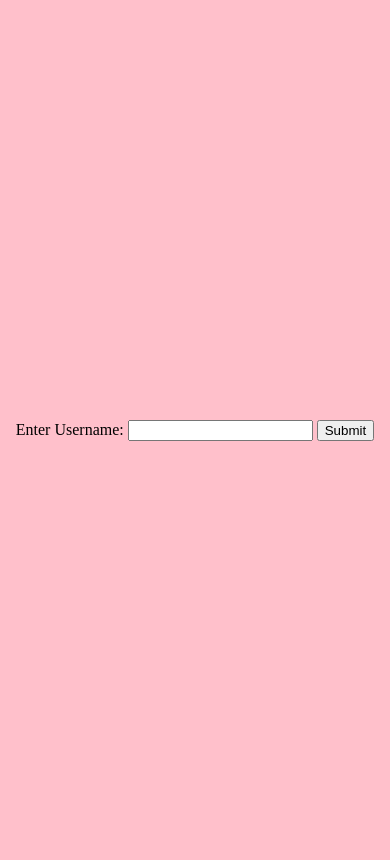
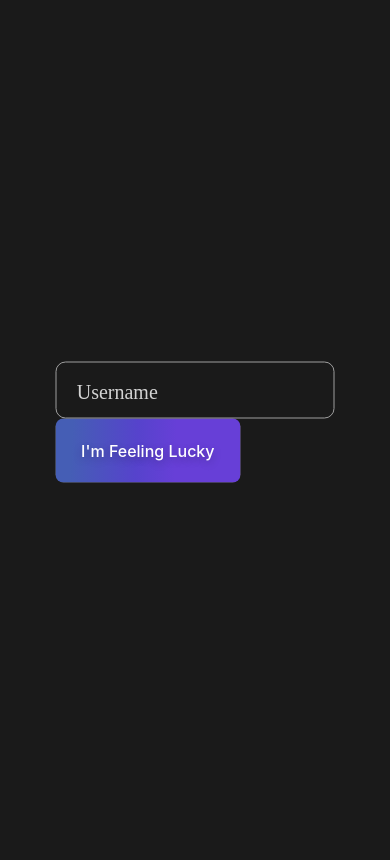
Before and after one commit to Courtesi/animeRecommender, a Django app: page / in a window 390 px wide. After the commit the page ends 483 px from the top, so only its background shows below. Run offline with Django 4.2, Linux system fonts and the light colour scheme.

Commit message:
added image window and ai generation, created helper_functions.py

```diff
--- a/AnimeRecommendationSystem/myapp/static/myapp/style.css
+++ b/AnimeRecommendationSystem/myapp/static/myapp/style.css
@@ -1,18 +1,26 @@
+/* body {
+    background: #1a1a1a;
+    min-height: 100vh;
+} */
+
 body {
-    background: pink;
+    height: 100vh;
+    width: 100vw;
+    background-color: #1a1a1a;
+    margin: 0rem;
+    overflow: hidden;
 }
+/* * { border: 1px solid white; } */
 
-.center-container {
-    display: flex;
-    justify-content: center;
-    align-items: center;
-    height: 100vh; /* Adjust the height based on your needs */
-}
 .input-group {
     font-size: 1.25rem;
     position: relative;
     --primary: #2196f3;
-    text-align: center;
+    position: absolute;
+    top: 50%;
+    left: 50%;
+    transform: translate(-50%, -50%);
+    padding: 10px;
 }
 
 .input {
@@ -22,23 +30,22 @@ body {
     border: 1px solid #9e9e9e;
     border-radius: 10px;
     transition: 150ms cubic-bezier(0.4, 0, 0.2, 1);
+    /* width: 50%;
+    margin: auto; */
 }
 
 .label {
     position: absolute;
-    top: 1rem;
-    left: 1rem;
+    top: 1.8rem;
+    left: 1.95rem;
     color: #d4d4d4;
     pointer-events: none;
     transition: 150ms cubic-bezier(0.4, 0, 0.2, 1);
-    display: flex;
-    justify-content: center;
-    align-items: center;
-    height: 100vh; /* Adjust the height based on your needs */
 }
 
 .input:focus {
     border: 1px solid var(--primary);
+    border: 1px solid yellow;
 }
 
 .input:is(:focus, :valid) ~ label {
@@ -47,3 +54,49 @@ body {
     padding-inline: 0.3rem;
     color: var(--primary);
 }
+
+.button-36 {
+    background-image: linear-gradient(92.88deg, #455EB5 9.16%, #5643CC 43.89%, #673FD7 64.72%);
+    border-radius: 8px;
+    border-style: none;
+    box-sizing: border-box;
+    color: #FFFFFF;
+    cursor: pointer;
+    flex-shrink: 0;
+    font-family: "Inter UI","SF Pro Display",-apple-system,BlinkMacSystemFont,"Segoe UI",Roboto,Oxygen,Ubuntu,Cantarell,"Open Sans","Helvetica Neue",sans-serif;
+    font-size: 16px;
+    font-weight: 500;
+    height: 4rem;
+    padding: 0 1.6rem;
+    text-align: center;
+    text-shadow: rgba(0, 0, 0, 0.25) 0 3px 8px;
+    transition: all .5s;
+    user-select: none;
+    -webkit-user-select: none;
+    touch-action: manipulation;
+}
+
+.button-36:hover {
+    box-shadow: rgba(80, 63, 205, 0.5) 0 1px 30px;
+    transition-duration: .1s;
+}
+
+#image-track > .image {
+    width: 40vmin;
+    height: 56vmin;
+    object-fit: cover;
+    object-position: 100% 50%;
+}
+
+#image-track {
+    display: flex;
+    gap: 4vmin;
+    position: absolute;
+    left: 50%;
+    top: 50%;
+    transform: translate(0%, -50%);
+}
+
+#welcome {
+    color: white;
+}
--- a/AnimeRecommendationSystem/myapp/templates/myapp/index.html
+++ b/AnimeRecommendationSystem/myapp/templates/myapp/index.html
@@ -9,20 +9,14 @@
 </head>
 
 <body>
-    <!-- <div class="center-container">
+    <!-- <div class="" -->
+    <form action="{% url 'process_form' %}" method="post">
+        {% csrf_token %}
         <div class="input-group">
-            <input class="input" required type="text" id="username">
+            <input class="input" required type="text" id="username" name="username">
             <label class="label" for="username">Username</label>
+            <button class="button-36" role="button" type="submit">I'm Feeling Lucky</button>
         </div>
-    </div> -->
-
-    <div class="center-container">
-        <form action="{% url 'process_form' %}" method="post">
-            {% csrf_token %}
-            <label for="username">Enter Username:</label>
-            <input type="text" id="username" name="username" required>
-            <button type="submit">Submit</button>
-        </form>
-    </div>
+    </form>
 </body>
 </html>
--- a/AnimeRecommendationSystem/myapp/views.py
+++ b/AnimeRecommendationSystem/myapp/views.py
@@ -13,7 +13,7 @@ def process_form(request):
         # Now you can run your Python script with the 'username' variable
 
         # For example, print the username:
-        print(f"Received username: {username}")
+        # print(f"Received username: {username}")
 
         template = loader.get_template("myapp/result.html")
         # Add your Python script execution logic here
--- a/AnimeRecommendationSystem/src/tokengenerator.py
+++ b/AnimeRecommendationSystem/src/tokengenerator.py
@@ -1,11 +1,7 @@
 import json
 import requests
 import secrets
-
-
-CLIENT_ID = 'd1b6de05b5d14675f54d1772d7804985'
-CLIENT_SECRET = 'e7e89969a9181d55aa13a5b1d51ec23688440275f8d82330f3196c4467fb97f1'
-
+from client_id import CLIENT_ID, CLIENT_SECRET
 
 # 1. Generate a new Code Verifier / Code Challenge.
 def getCodeVerifier() -> str:
```
Also changed, not shown: AnimeRecommendationSystem/myapp/static/myapp/index.js (added, +30 -0 lines), AnimeRecommendationSystem/myapp/templates/myapp/result.html (+39 -2 lines), AnimeRecommendationSystem/src/getrequest.py (+9 -2 lines), AnimeRecommendationSystem/src/helper_functions.py (added, +140 -0 lines), AnimeRecommendationSystem/src/main.py (+24 -142 lines), AnimeRecommendationSystem/myapp/static/myapp/images/photo-1682685797365-41f45b562c0a.avif (added), AnimeRecommendationSystem/myapp/static/myapp/images/photo-1682687220566-5599dbbebf11.avif (added), AnimeRecommendationSystem/myapp/static/myapp/images/photo-1700771266232-7a31af68eb31.avif (added), AnimeRecommendationSystem/myapp/static/myapp/images/photo-1700993229524-7b771e62875f.avif (added), AnimeRecommendationSystem/myapp/static/myapp/images/photo-1701372554658-f60c1157addd.avif (added), AnimeRecommendationSystem/myapp/static/myapp/images/photo-1701467447993-9d000cc7a579.avif (added), AnimeRecommendationSystem/myapp/static/myapp/images/premium_photo-1701127871438-af582cdd8c55.avif (added), AnimeRecommendationSystem/myapp/static/myapp/images/premium_photo-1701214498603-59f754e55543.avif (added), 1 other file.
